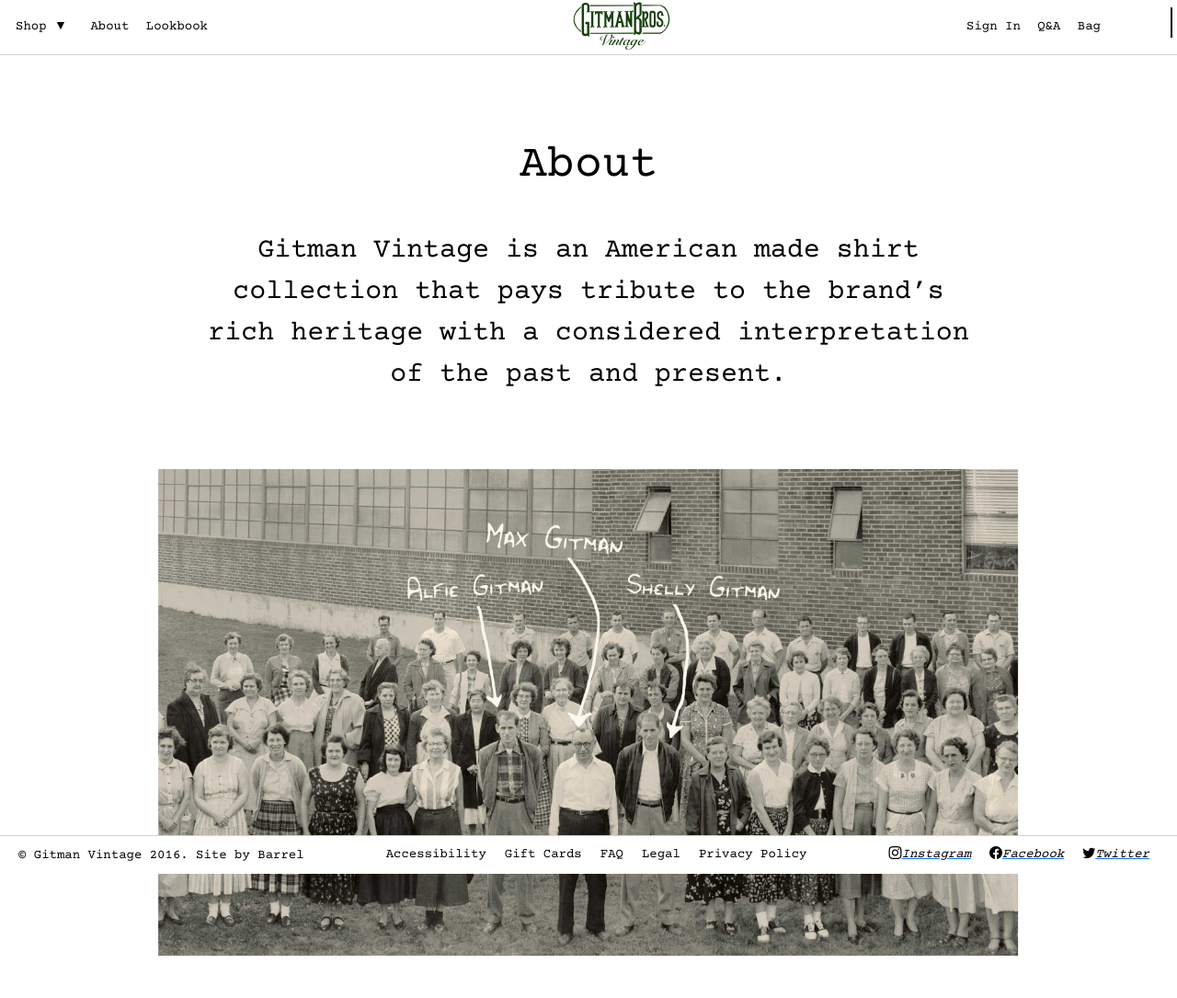
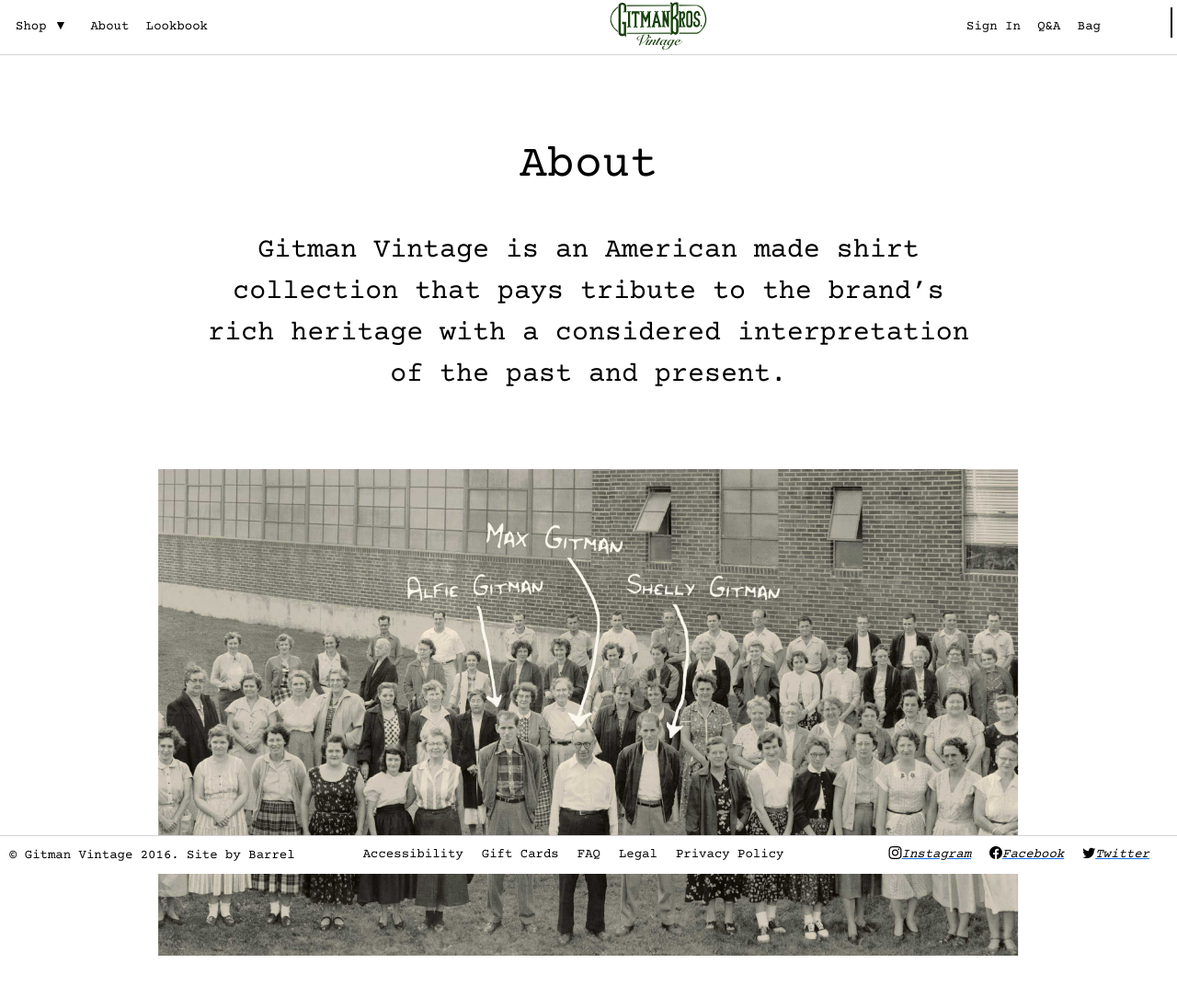
Before and after one commit to yunsung22/1st_project, a FastAPI app: page /about in a window 1280 px wide. Shown: the top 1085 px of the page at 92% size. Run offline with FastAPI, Linux system fonts and the light colour scheme; some libraries are stand-ins or nearby versions.

Commit message:
index - 디자인 변경

```diff
--- a/views/templates/include/footer.html
+++ b/views/templates/include/footer.html
@@ -1,3 +1,10 @@
+<style>
+    #footer1{
+        margin-bottom: -18px;
+        margin-left: 10px;
+        margin-right:-10px;
+    }
+</style>
 <footer>
     <div id="footer1">
         <p>© Gitman Vintage 2016. Site by Barrel</p>
--- a/views/templates/include/header.html
+++ b/views/templates/include/header.html
@@ -1,3 +1,8 @@
+<style>
+    .center{
+        margin-right: -80px;
+    }
+</style>
 <header></header>
 <nav>
     <div class="left">
```
